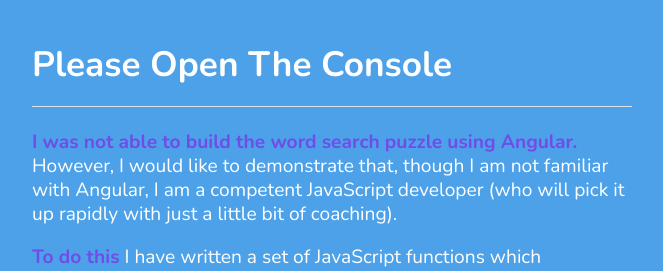
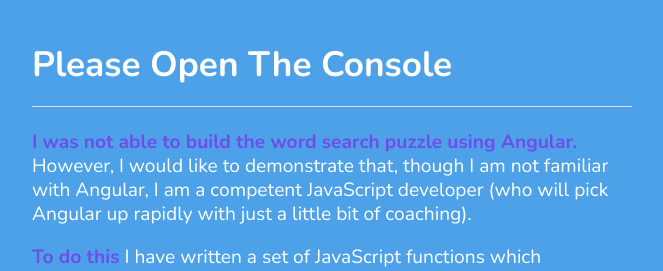
Before and after one commit to JoshInLisbon/wordPuzzle, an Angular app: page /puzzle in a window 1280 px wide. Shown: the top 271 px of the page, without its empty margins (308-971 px from the left). Built offline with nearby package versions, Linux system fonts and the light colour scheme.

Commit message:
text change

```diff
--- a/src/app/puzzle/puzzle.component.html
+++ b/src/app/puzzle/puzzle.component.html
@@ -3,7 +3,7 @@
     <p>
         <strong>I was not able to build the word search puzzle using Angular.</strong>
         However, I would like to demonstrate that, though I am not familiar with Angular,
-        I am a competent JavaScript developer (who will pick it up rapidly with just a
+        I am a competent JavaScript developer (who will pick Angular up rapidly with just a
         little bit of coaching).
     </p>
     <p>
--- a/src/app/puzzle/puzzle.component.less
+++ b/src/app/puzzle/puzzle.component.less
@@ -1,7 +1,6 @@
 div {
     max-width: 600px;
     margin: 40px auto;
-    font-family: 'Nunito', sans-serif;
     color: #fff;
 }
 
--- a/src/styles.less
+++ b/src/styles.less
@@ -1,4 +1,5 @@
 /* You can add global styles to this file, and also import other style files */
 body {
     background-color: #4ca1e8;
+    font-family: 'Nunito', sans-serif;
 }
```
